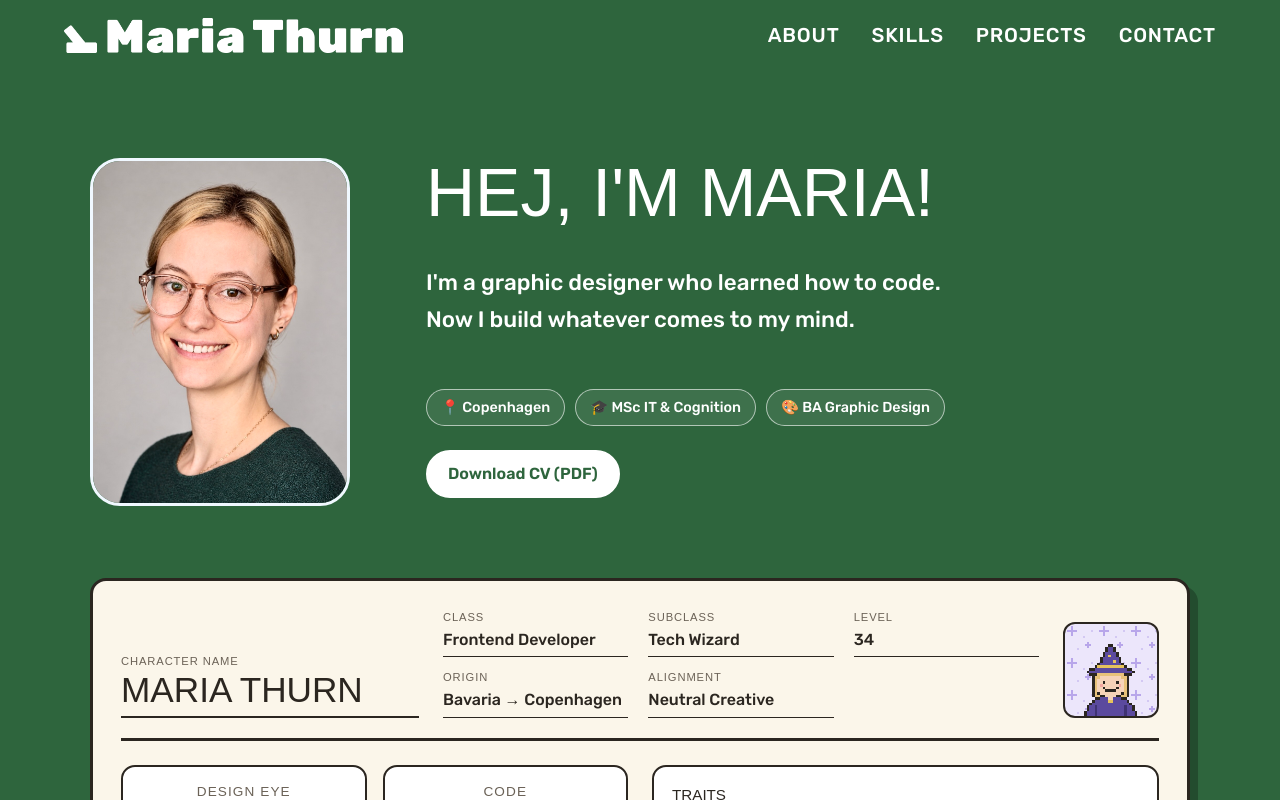
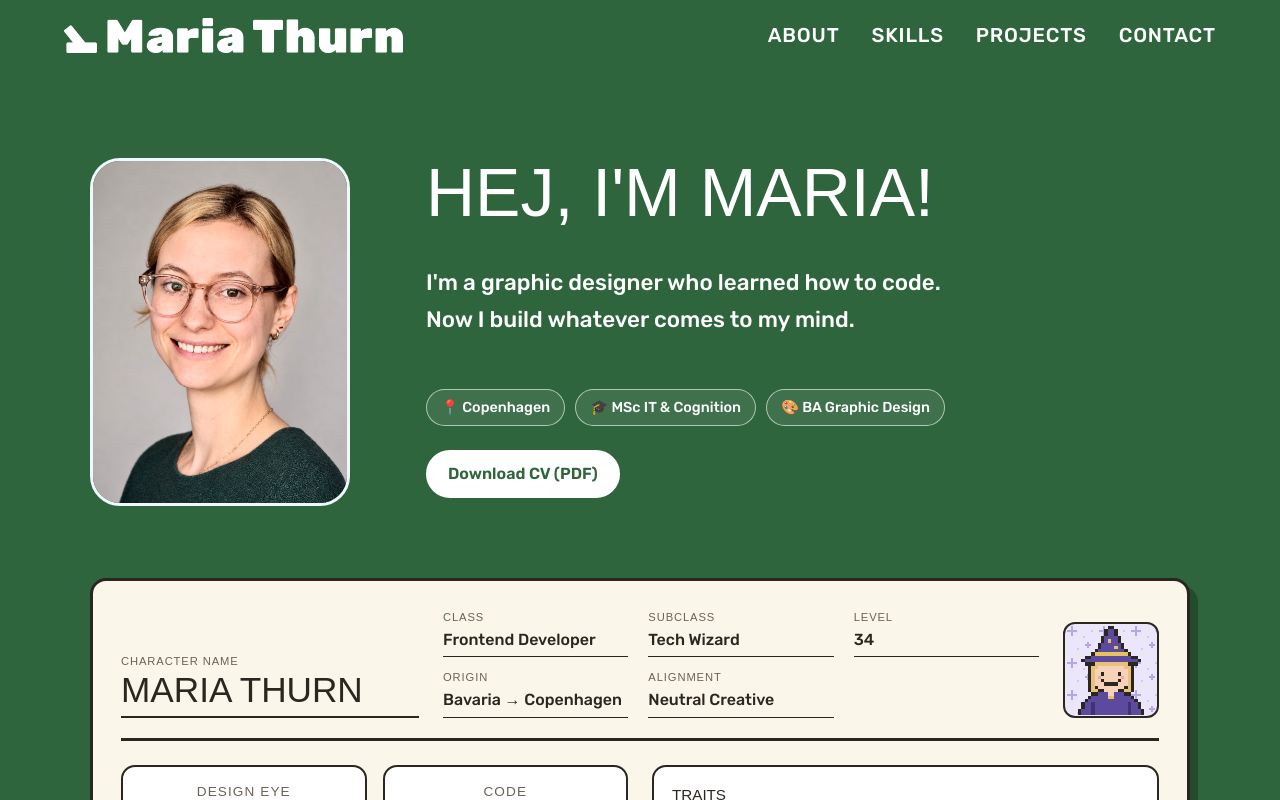
Before and after one commit to mariathurn/portfolio-website, a React (Vite) app: page / in a window 1280 px wide. Shown: the top 800 px of the page. Built offline with nearby package versions, Linux system fonts and the light colour scheme; a web font is replaced by a local one.

Commit message:
Let wizard fill more of its box
Co-Authored-By: Claude Opus 5.5 <noreply@anthropic.com>

```diff
--- a/src/styles/CharacterSheet.css
+++ b/src/styles/CharacterSheet.css
@@ -57,7 +57,8 @@
 
 .pixel-portrait {
     display: block;
-    width: 58%;
+    /* 72% wide ≈ full box height, since the sprite is 20 × 27 */
+    width: 72%;
     height: auto;
 }
 
```
